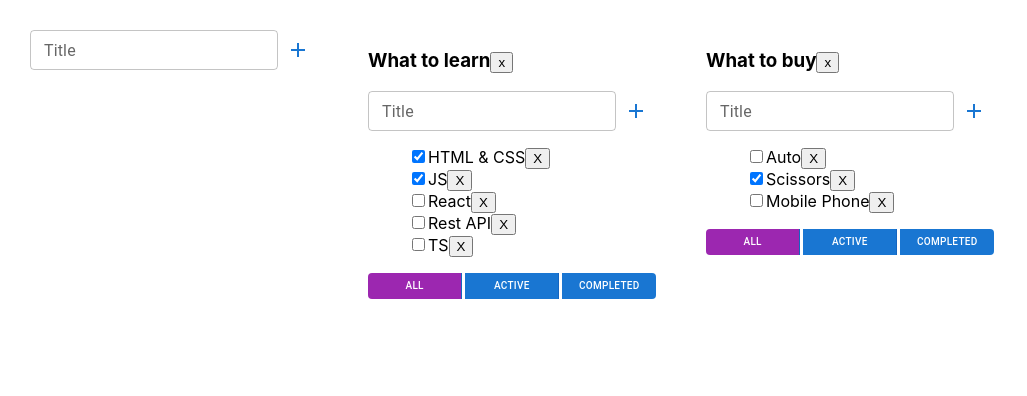
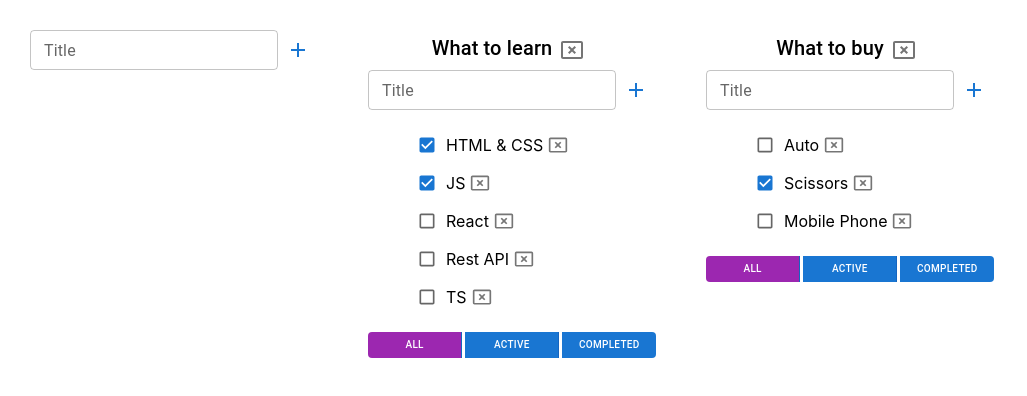
Before and after one commit to Vladislav-Nickolaevich/to-do-list, a React (Create React App) app: page / in a window 1280 px wide. Shown: the top 396 px of the page, without its empty margins (0-1027 px from the left). Built offline with nearby package versions, Linux system fonts and the light colour scheme.

Commit message:
Updated li items and added typography, IconButton (cancel)

```diff
--- a/src/TodoList.tsx
+++ b/src/TodoList.tsx
@@ -2,7 +2,8 @@ import React, {ChangeEvent, KeyboardEvent, useState} from 'react';
 import {FilterValuesType, TaskType} from "./App";
 import {Input} from "./components/Input";
 import {EditableSpan} from "./components/EditableSpan";
-import {Button, ButtonGroup} from "@mui/material";
+import {Button, ButtonGroup, Checkbox, IconButton, ListItem, Typography} from "@mui/material";
+import CancelPresentationIcon from '@mui/icons-material/CancelPresentation';
 
 
 type TodoListPropsType = {
@@ -31,14 +32,31 @@ const TodoList = (props: TodoListPropsType) => {
             props.updateTask(props.todolistId, task.id, newTitle)
         }
         return (
-            <li key={task.id}>
-                <input type="checkbox"
-                       checked={task.isDone}
-                       onChange={onChangeHandler}
+            // <li key={task.id}>
+            //     <input type="checkbox"
+            //            checked={task.isDone}
+            //            onChange={onChangeHandler}
+            //     />
+            //     <EditableSpan title={task.title} updateTask={updateTaskHandler}/>
+            //     <button onClick={onClickHandler}>X</button>
+            // </li>
+            <ListItem
+                key={task.id}
+                className={task.isDone ? "is-done" : ""}
+                sx={{p: '0'}}
+            >
+                <Checkbox
+                    size='small'
+                    onChange={onChangeHandler}
+                    checked={task.isDone}
                 />
                 <EditableSpan title={task.title} updateTask={updateTaskHandler}/>
-                <button onClick={onClickHandler}>X</button>
-            </li>
+                <IconButton
+                    size='small'
+                    onClick={onClickHandler}>
+                    <CancelPresentationIcon fontSize='small'/>
+                </IconButton>
+            </ListItem>
         );
     })
 
@@ -54,11 +72,14 @@ const TodoList = (props: TodoListPropsType) => {
     }
     return (
         <div>
-            <h3>
-                {/*{props.title}*/}
+            <span>
+                <Typography variant='h6' align='center'>
                 <EditableSpan title={props.title} updateTask={updateTitle}/>
-                <button onClick={onClickDeleteTodolist}>x</button>
-            </h3>
+                    <IconButton onClick={onClickDeleteTodolist}>
+                        <CancelPresentationIcon/>
+                    </IconButton>
+                </Typography>
+            </span>
 
             <Input addTask={addTaskHandler}/>
             <ul>
```
